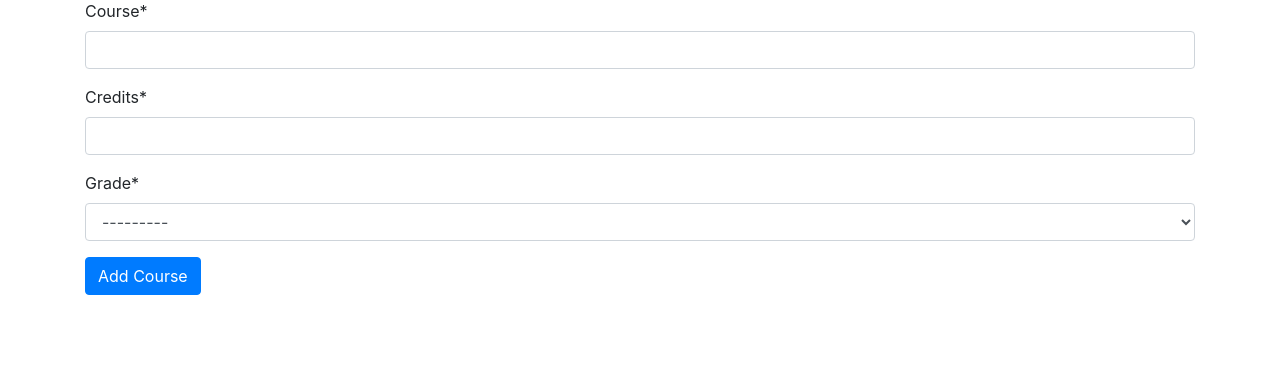
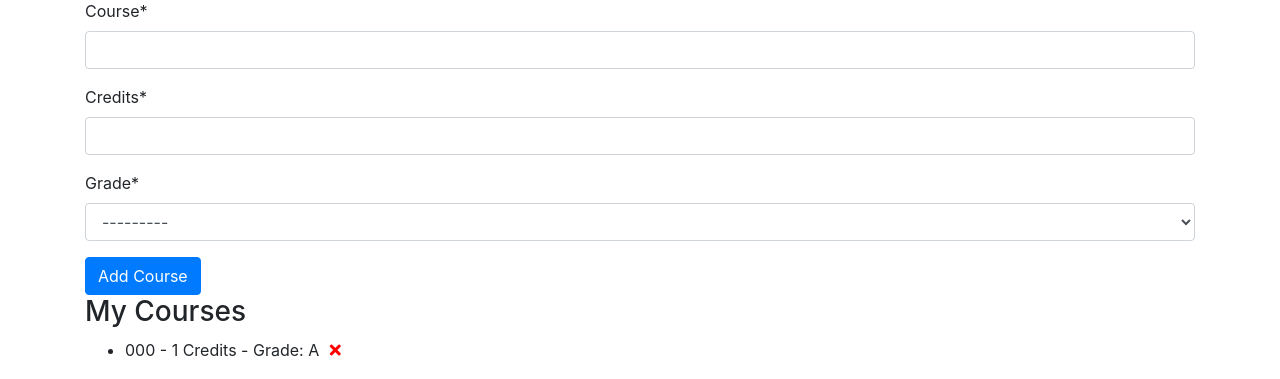
Before and after one commit to 347S24/347-final-project-team-17, a Django app: page /users/~update/ in a window 1280 px wide. Shown: the part 625-1004 px from the top of the page. Before the commit the page ends 920 px from the top, so only its background shows below. Run offline with Django 3.2, Linux system fonts and the light colour scheme; a user stored in the database is signed in; tables that the repository leaves empty hold one stand-in row (values such as "Sample post"); some libraries are stand-ins or nearby versions.

Commit message:
Add course removal feature with styled button
Changes include:
- Updated the `UserUpdateView` in views.py to handle the "remove_course_submit" POST request, allowing for the removal of courses from the user's list.
- Modified the course list in `user_form.html` to include a "Remove" button next to each course.
- Included FontAwesome for the "X" icon representation

```diff
--- a/courseplanner/templates/base.html
+++ b/courseplanner/templates/base.html
@@ -23,6 +23,7 @@
     <!-- This file stores project-specific CSS -->
 
     <link href="{% static 'css/project.css' %}" rel="stylesheet">
+    <link rel="stylesheet" href="https://cdnjs.cloudflare.com/ajax/libs/font-awesome/5.15.3/css/all.min.css">
     {% endblock %}
 
   </head>
--- a/courseplanner/templates/users/user_form.html
+++ b/courseplanner/templates/users/user_form.html
@@ -28,4 +28,32 @@
   <button type="submit" name="course_input_submit" class="btn btn-primary">Add Course</button>
 </form>
 
+<style>
+  .remove-course-btn {
+    border: none;
+    background-color: transparent;
+    color: red;
+    cursor: pointer;
+  }
+
+  .remove-course-btn:hover {
+    color: darkred;
+  }
+</style>
+
+<h3>My Courses</h3>
+<ul>
+  {% for course in user_courses %}
+    <li>{{ course.code }} - {{ course.credits }} Credits - Grade: {{ course.grade }}
+      <form method="post" style="display:inline;">
+        {% csrf_token %}
+        <input type="hidden" name="course_id" value="{{ course.id }}">
+        <button type="submit" name="remove_course_submit" class="remove-course-btn">
+          <i class="fas fa-times"></i>
+        </button>
+      </form>
+    </li>
+  {% endfor %}
+</ul>
+
 {% endblock %}
--- a/courseplanner/users/views.py
+++ b/courseplanner/users/views.py
@@ -47,6 +47,7 @@ class UserUpdateView(LoginRequiredMixin, TemplateView):
         update_form = UserUpdateForm(request.POST, request.FILES, instance=user)
         transcript_form = TranscriptUploadForm(request.POST, request.FILES)
         course_form = CourseInputForm(request.POST or None)
+        user_courses = UserCourse.objects.filter(user=user)
 
         if "user_update_submit" in request.POST:
             if update_form.is_valid():
@@ -71,14 +72,23 @@ class UserUpdateView(LoginRequiredMixin, TemplateView):
                 messages.success(request, "Course added successfully!")
                 return redirect(request.path_info)
 
+        if "remove_course_submit" in request.POST:
+            course_id = request.POST.get("course_id")
+            if course_id:
+                UserCourse.objects.filter(id=course_id, user=user).delete()
+                messages.success(request, "Course removed successfully!")
+                return redirect(request.path_info)
+
         messages.success(request, "Success!")
-        return self.render_to_response({'update_form': update_form, 'transcript_form': transcript_form, 'course_form': course_form})
+        return self.render_to_response({'update_form': update_form, 'transcript_form': transcript_form, 'course_form': course_form, 'user_courses': user_courses})
 
     def get(self, request, *args, **kwargs):
+        user = request.user
         update_form = UserUpdateForm(instance=request.user)
         transcript_form = TranscriptUploadForm
         course_form = CourseInputForm()
-        return self.render_to_response({'update_form': update_form, 'transcript_form': transcript_form, 'course_form': course_form})
+        user_courses = UserCourse.objects.filter(user=user)
+        return self.render_to_response({'update_form': update_form, 'transcript_form': transcript_form, 'course_form': course_form, 'user_courses': user_courses})
 
     # Consider using this to reduce if branching?
     # def form_valid(self, form):
```
